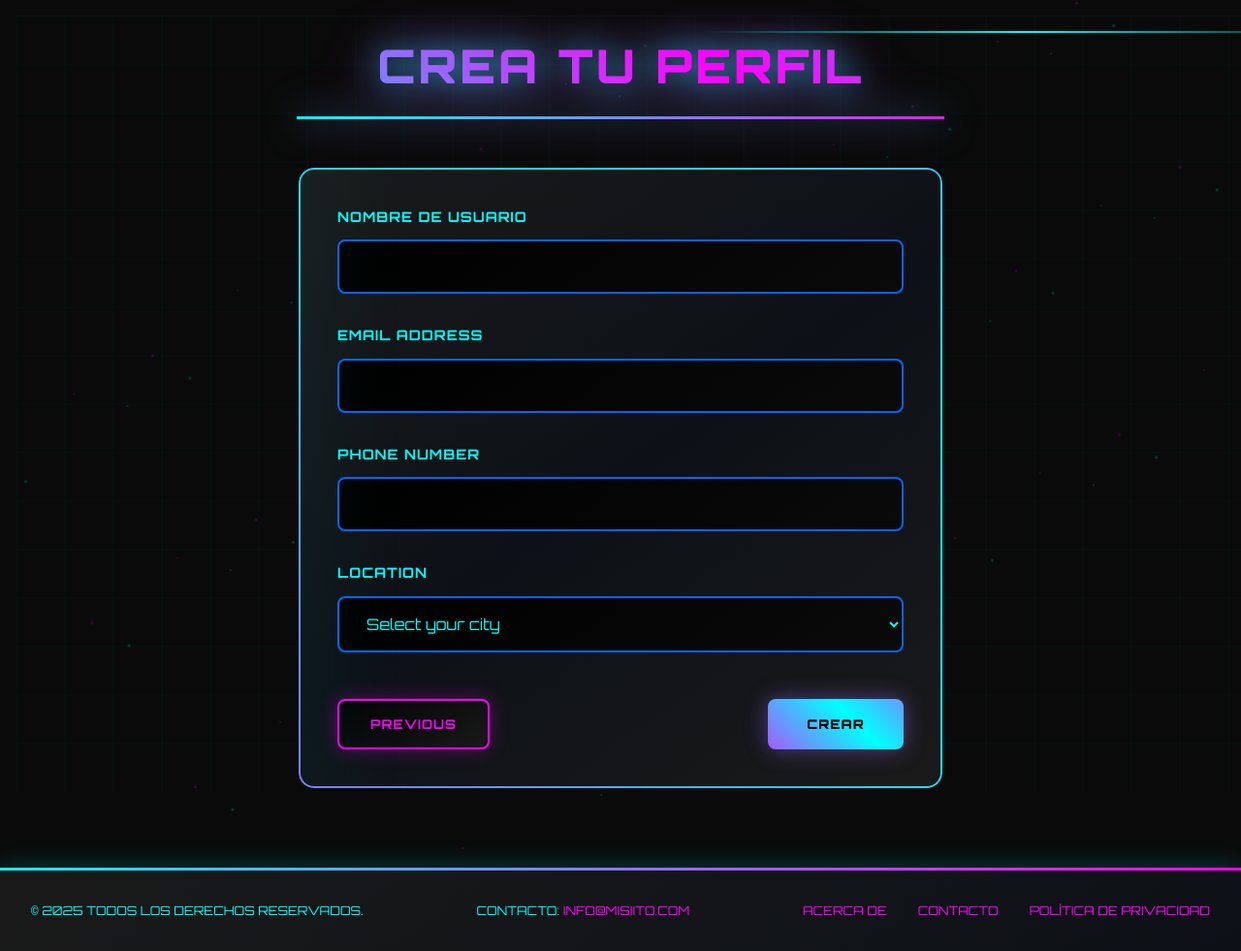
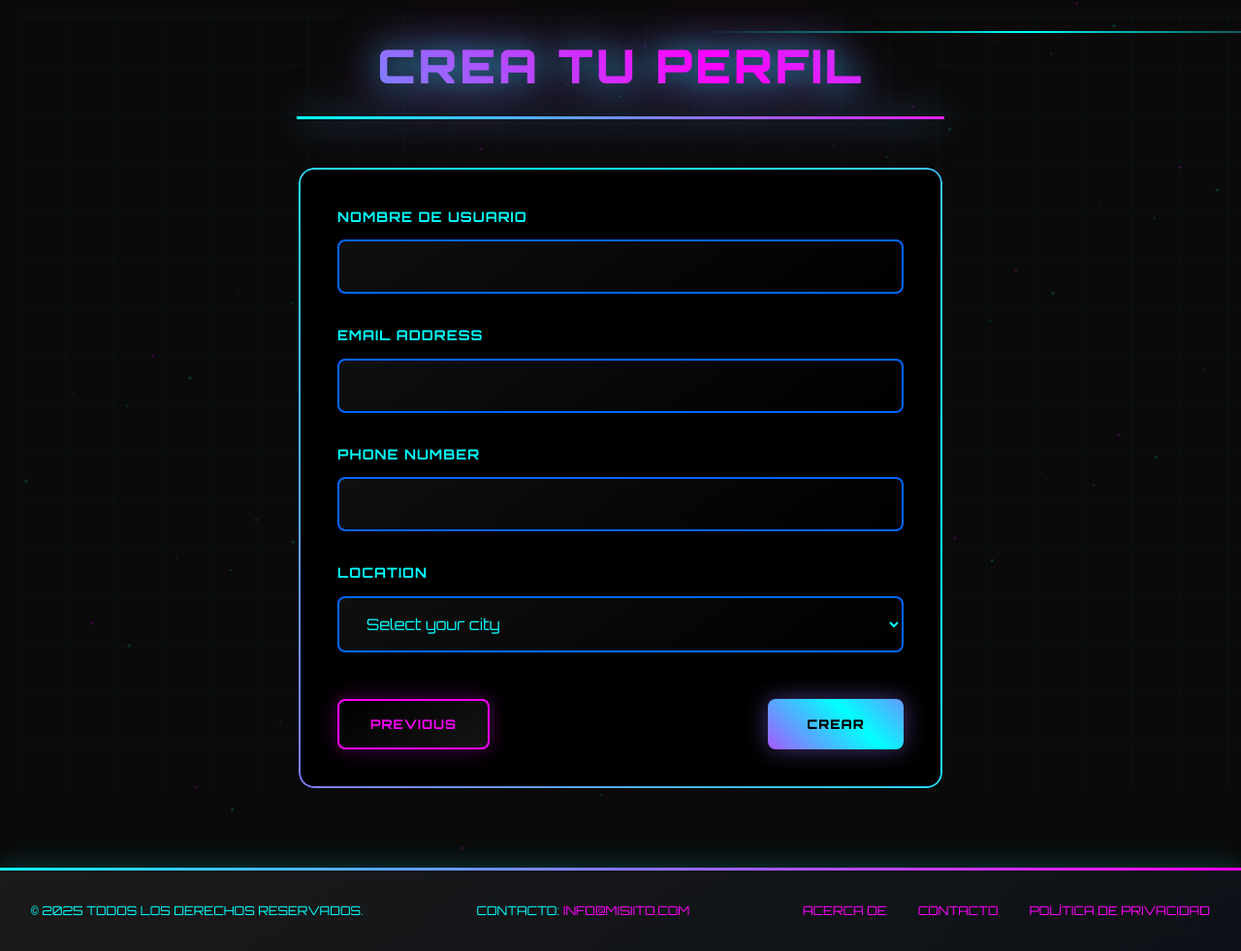
Before and after one commit to Sebastianet36/tetramin, a PHP site: page /signup_page.html in a window 1280 px wide; the page is wider, and only the part inside the window is pictured. Shown: that part at 97% size. Run offline with PHP 8.4, Linux system fonts and the light colour scheme.

Commit message:
Update signup_page.css

```diff
--- a/signup_page_tetris/signup_page.css
+++ b/signup_page_tetris/signup_page.css
@@ -129,7 +129,7 @@ header::after {
 }
 
 .card {
-    background: linear-gradient(145deg, #1a1a1a 0%, #0d1117 50%, #1a1a1a 100%);
+    background: linear-gradient(145deg, #000 0%, #000 50%, #000 100%);
     border-radius: 1rem;
     border: 2px solid transparent;
     background-clip: padding-box;
@@ -164,7 +164,7 @@ header::after {
     background: linear-gradient(45deg, #00ffff, #ff00ff, #00ffff, #ff00ff);
     background-size: 400% 400%;
     animation: border-animation 4s ease-in-out infinite;
-    -webkit-mask: linear-gradient(#fff 0 0) content-box, linear-gradient(#fff 0 0);
+    -webkit-mask: linear-gradient(1a1a1a#fff 0 0) content-box, linear-gradient(#fff 0 0);
     -webkit-mask-composite: exclude;
     mask: linear-gradient(#fff 0 0) content-box, linear-gradient(#fff 0 0);
     mask-composite: exclude;
@@ -183,14 +183,6 @@ header::after {
     left: -100%;
     width: 100%;
     height: 100%;
-    background: linear-gradient(90deg, transparent, rgba(0, 255, 255, 0.1), transparent);
-    animation: hologram-sweep 6s ease-in-out infinite;
-}
-
-@keyframes hologram-sweep {
-    0% { left: -100%; }
-    50% { left: 100%; }
-    100% { left: -100%; }
 }
 
 .input-group {
@@ -249,7 +241,7 @@ header::after {
     padding: 1rem 1.5rem;
     border: 2px solid #0066ff;
     border-radius: 0.5rem;
-    background: linear-gradient(145deg, #000000 0%, #0a0a0a 100%);
+    background: linear-gradient(145deg, #0f0f0f 0%, #000 100%);
     color: #00ffff;
     font-family: inherit;
     font-size: 1rem;
```
